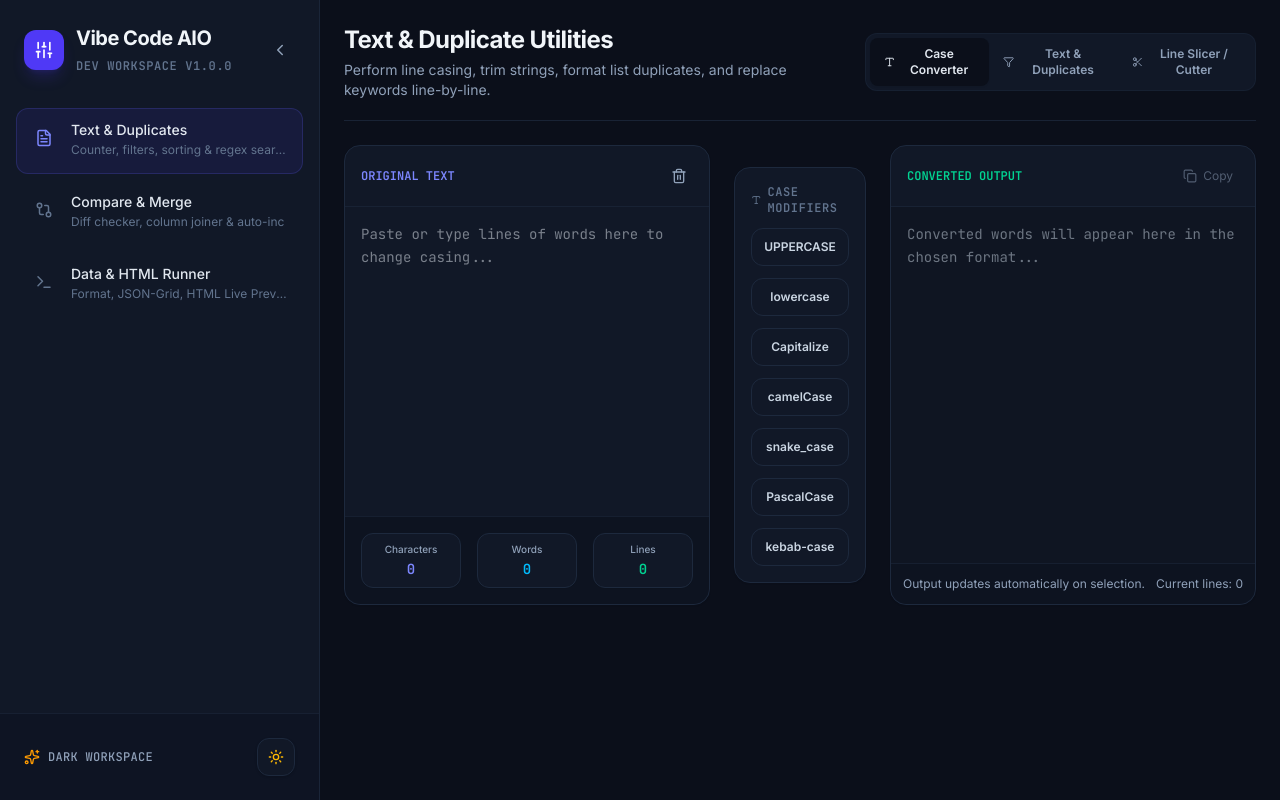
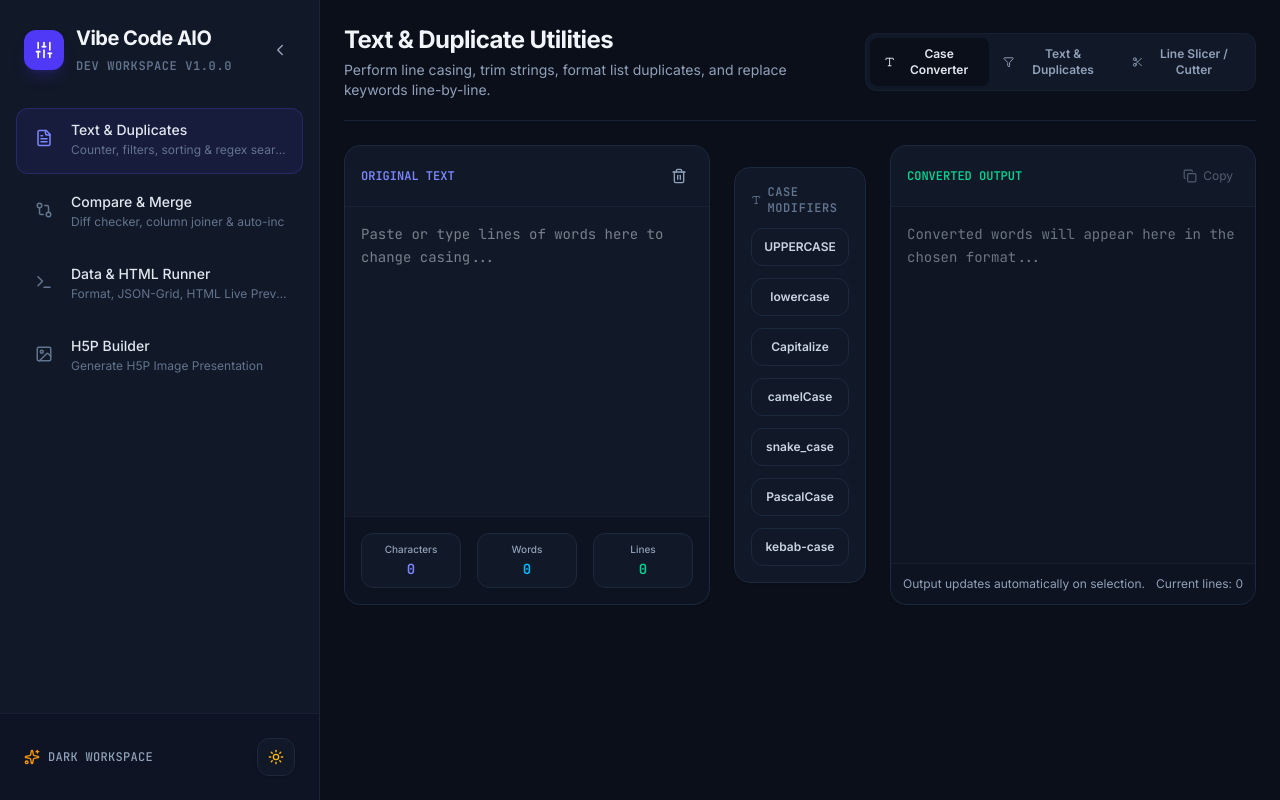
Before and after one commit to hungnm-1225/AIO-Tool, a React (Vite) app: page /#case-converter in a window 1280 px wide. Built offline with nearby package versions, Linux system fonts and the light colour scheme.

Commit message:
Add H5P Builder module to Sidebar

```diff
--- a/src/components/Sidebar.tsx
+++ b/src/components/Sidebar.tsx
@@ -10,7 +10,8 @@ import {
   Sparkles,
   ChevronLeft,
   ChevronRight,
-  X
+  X,
+  Image as ImageIcon
 } from "lucide-react";
 
 interface SidebarProps {
@@ -60,6 +61,13 @@ export default function Sidebar({
       icon: Terminal,
       hashId: "formatter",
     },
+    {
+      id: ActiveModule.H5P_BUILDER,
+      label: "H5P Builder",
+      description: "Generate H5P Image Presentation",
+      icon: ImageIcon,
+      hashId: "h5p-builder",
+    }
   ];
 
   return (
```
